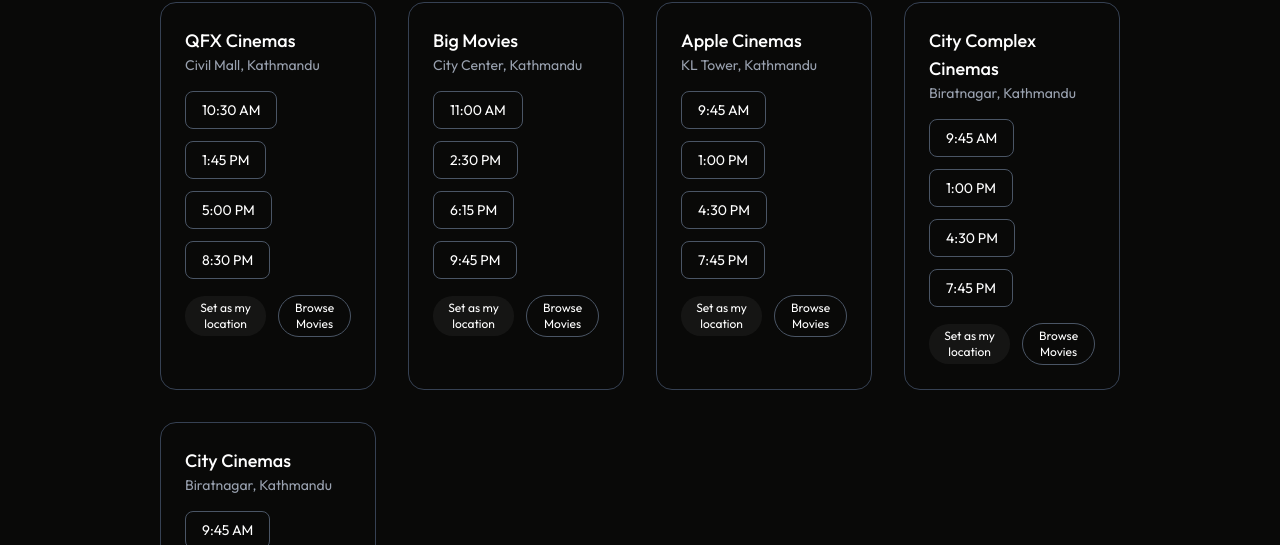
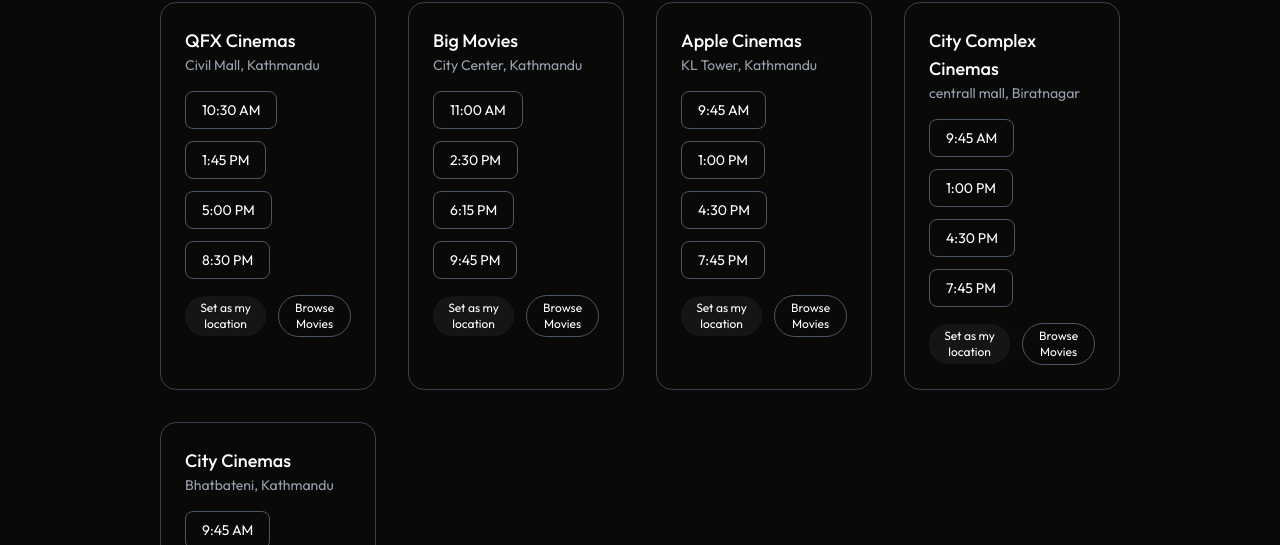
Before and after one commit to Parvesh-ops/Movie-Ticket-Booking, a React (Vite) app in the folder Movie_Ticket_Booking/: page /theatres in a window 1280 px wide. Shown: the part 126-671 px from the top of the page. Built offline with nearby package versions, Linux system fonts and the light colour scheme.

Commit message:
Updated dummyTheatersData Location

```diff
--- a/Movie_Ticket_Booking/src/assets/assets.js
+++ b/Movie_Ticket_Booking/src/assets/assets.js
@@ -391,13 +391,13 @@
   {
     id: "t4",
     name: "City Complex Cinemas",
-    location: "Biratnagar, Kathmandu",
+    location: "centrall mall, Biratnagar",
     shows: ["9:45 AM", "1:00 PM", "4:30 PM", "7:45 PM"]
   },
   {
     id: "t5",
     name: "City  Cinemas",
-    location: "Biratnagar, Kathmandu",
+    location: "Bhatbateni, Kathmandu",
     shows: ["9:45 AM", "1:00 PM", "4:30 PM", "7:45 PM"]
   },
 ];
```
